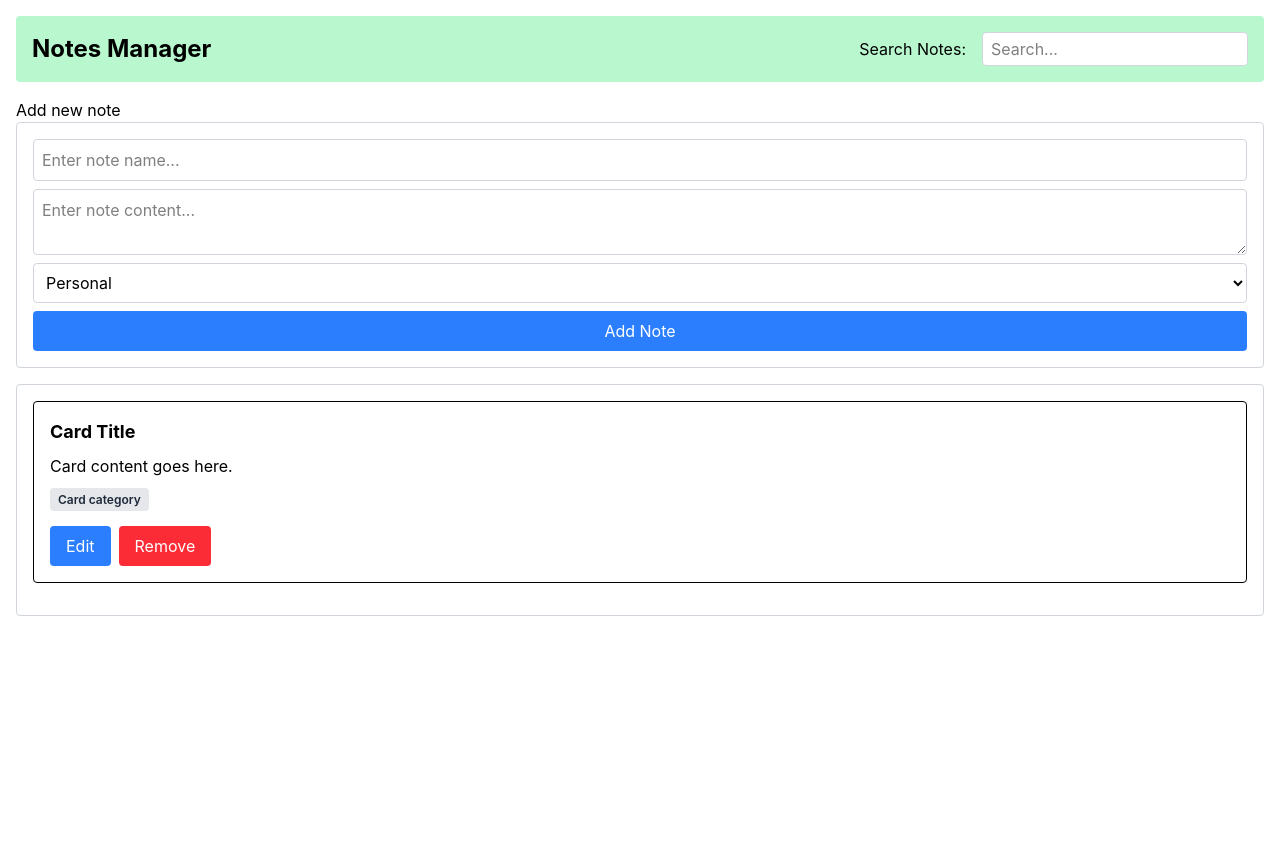
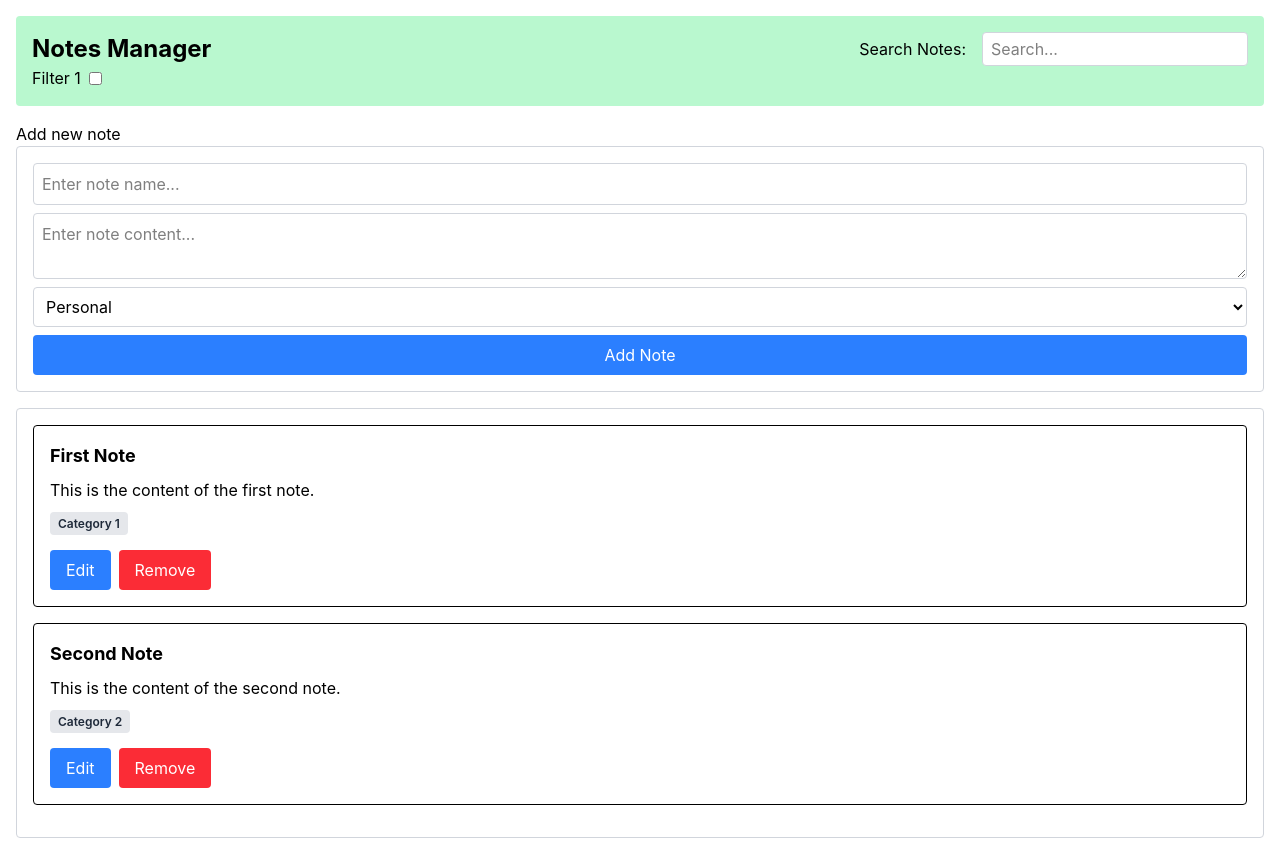
Before and after one commit to yevhenii-sokolvak/mentoring_js_tasks, a React (Vite) app in the folder reactjs/notes-manager/: page / in a window 1280 px wide. Before the commit the page ends 800 px from the top, so only its background shows below. Built offline with nearby package versions, Linux system fonts and the light colour scheme.

Commit message:
feat: reactjs notes manager. added  filter panel. added notes variable

```diff
--- /dev/null
+++ b/reactjs/notes-manager/components/FilterPanel.jsx
@@ -0,0 +1,12 @@
+function FilterPanel() {
+    return(
+        <div>
+            <label className="inline-flex items-center gap-2">
+                Filter 1
+                <input type="checkbox" id="filter1" name="filter1" value="Filter 1" />
+            </label>
+        </div>
+    )
+}
+
+export default FilterPanel;
--- a/reactjs/notes-manager/components/Header.jsx
+++ b/reactjs/notes-manager/components/Header.jsx
@@ -1,8 +1,11 @@
+import FilterPanel from './FilterPanel'
+
 function Header() {
     return(
-        <header className="flex justify-between items-center mb-4 bg-green-200 p-4 rounded">
+        <header className="flex flex-col mb-4 bg-green-200 p-4 rounded">
+            <div className="flex flex-col justify-between items-center gap-2 md:flex-row">
                 <h1 className="text-2xl font-bold">Notes Manager</h1>
-            <label htmlFor="search" className="flex items-center gap-4">
+                <label className="flex items-center gap-4">
                     Search Notes:
                     <input
                         type="text"
@@ -11,6 +14,8 @@ function Header() {
                         className="border border-gray-300 rounded px-2 py-1 bg-white"
                         placeholder="Search..." />
                 </label>
+            </div>
+            <FilterPanel />
         </header>
     )
 }
--- a/reactjs/notes-manager/components/NoteCard.jsx
+++ b/reactjs/notes-manager/components/NoteCard.jsx
@@ -1,10 +1,10 @@
-function NoteCard() {
+function NoteCard({ note }) {
     return(
         <div className="border rounded p-4 mb-4">
-            <h2 className="text-lg font-bold mb-2">Card Title</h2>
-            <p className="mb-2">Card content goes here.</p>
+            <h2 className="text-lg font-bold mb-2">{note.title}</h2>
+            <p className="mb-2">{note.content}</p>
             <span className="bg-gray-200 text-gray-800 text-xs font-semibold px-2 py-1 rounded">
-                Card category
+                {note.category}
             </span>
             <div className="flex gap-2 mt-4">
                 <button className="bg-blue-500 text-white px-4 py-2 rounded hover:bg-blue-600 cursor-pointer">
--- a/reactjs/notes-manager/components/NoteList.jsx
+++ b/reactjs/notes-manager/components/NoteList.jsx
@@ -1,9 +1,11 @@
 import NoteCard from './NoteCard';
 
-function NoteList() {
+function NoteList({ notes }) {
     return (
-        <div className="border border-gray-300 rounded p-4 ">
-            <NoteCard />
+        <div className="border border-gray-300 rounded p-4">
+            {notes.map((note) => (
+                <NoteCard key={note.id} note={note} />
+            ))}
         </div>
     )
 }
--- a/reactjs/notes-manager/components/NotesManager.jsx
+++ b/reactjs/notes-manager/components/NotesManager.jsx
@@ -1,11 +1,11 @@
 import NoteList from './NoteList';
 import NoteForm from './NoteForm';
 
-function NotesManager() {
+function NotesManager({ notes }) {
     return (
         <div>
             <NoteForm />
-            <NoteList />
+            <NoteList notes={notes} />
         </div>
     )
 }
--- a/reactjs/notes-manager/src/App.jsx
+++ b/reactjs/notes-manager/src/App.jsx
@@ -4,10 +4,25 @@ import Header from '../components/Header'
 
 function App() {
 
+  const notes = [
+    {
+      id: crypto.randomUUID(),
+      title: 'First Note',
+      content: 'This is the content of the first note.',
+      category: 'Category 1',
+    },
+    {
+      id: crypto.randomUUID(),
+      title: 'Second Note',
+      content: 'This is the content of the second note.',
+      category: 'Category 2',
+    },
+  ]
+
   return (
     <div className="container mx-auto p-4">
       <Header />
-      <NotesManager />
+      <NotesManager notes={notes} />
     </div>
   )
 }
```
Lines whose indentation alone changed are shown as unchanged.
